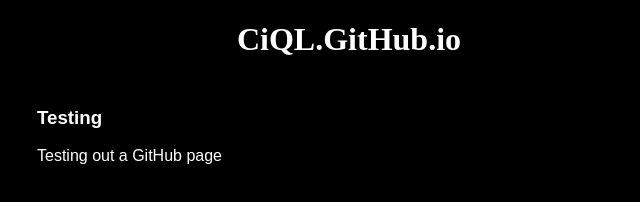
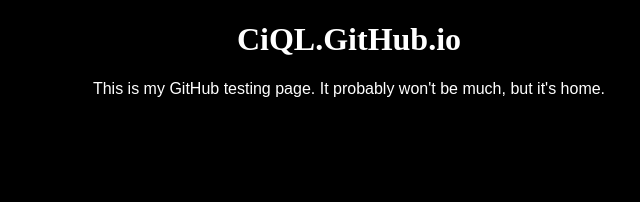
Before and after one commit to CiQL/CiQL.github.io, a plain HTML site: page index.html in a window 1280 px wide. Shown: the whole page, without its empty margins (291-931 px from the left). Drawn offline with Linux system fonts and the light colour scheme.

Commit message:
Update index.html

```diff
--- a/index.html
+++ b/index.html
@@ -1,19 +1,10 @@
 <!DOCTYPE html>
-<html><head>
-	<meta charset="utf-8">
-	<meta http-equiv="X-UA-Compatible" content="IE=edge">
-	<meta name="viewport" content="width=device-width, initial-scale=1">
-	<title>CiQL.GitHub.io</title>
-	<meta name="description" content="Testing GitHub Pages">
-	<link rel="stylesheet" type="text/css" href="main.css">
-</head><body>
-	<header>
-		<h1>CiQL.GitHub.io</h1>
-	</header>
-	<article>
-		<section>
-			<h1>Testing</h1>
-			<p>Testing out a GitHub page<p>
-		</section>
-	</article>
-</body></html>
+<html lang="en">
+<meta charset="utf-8">
+<meta http-equiv="X-UA-Compatible" content="IE=edge">
+<meta name="viewport" content="width=device-width, initial-scale=1">
+<title>CiQL.GitHub.io</title>
+<meta name="description" content="Testing GitHub Pages">
+<link rel="stylesheet" href="main.css">
+<header><h1>CiQL.GitHub.io</h1></header>
+<p>This is my GitHub testing page. It probably won't be much, but it's home.
```
